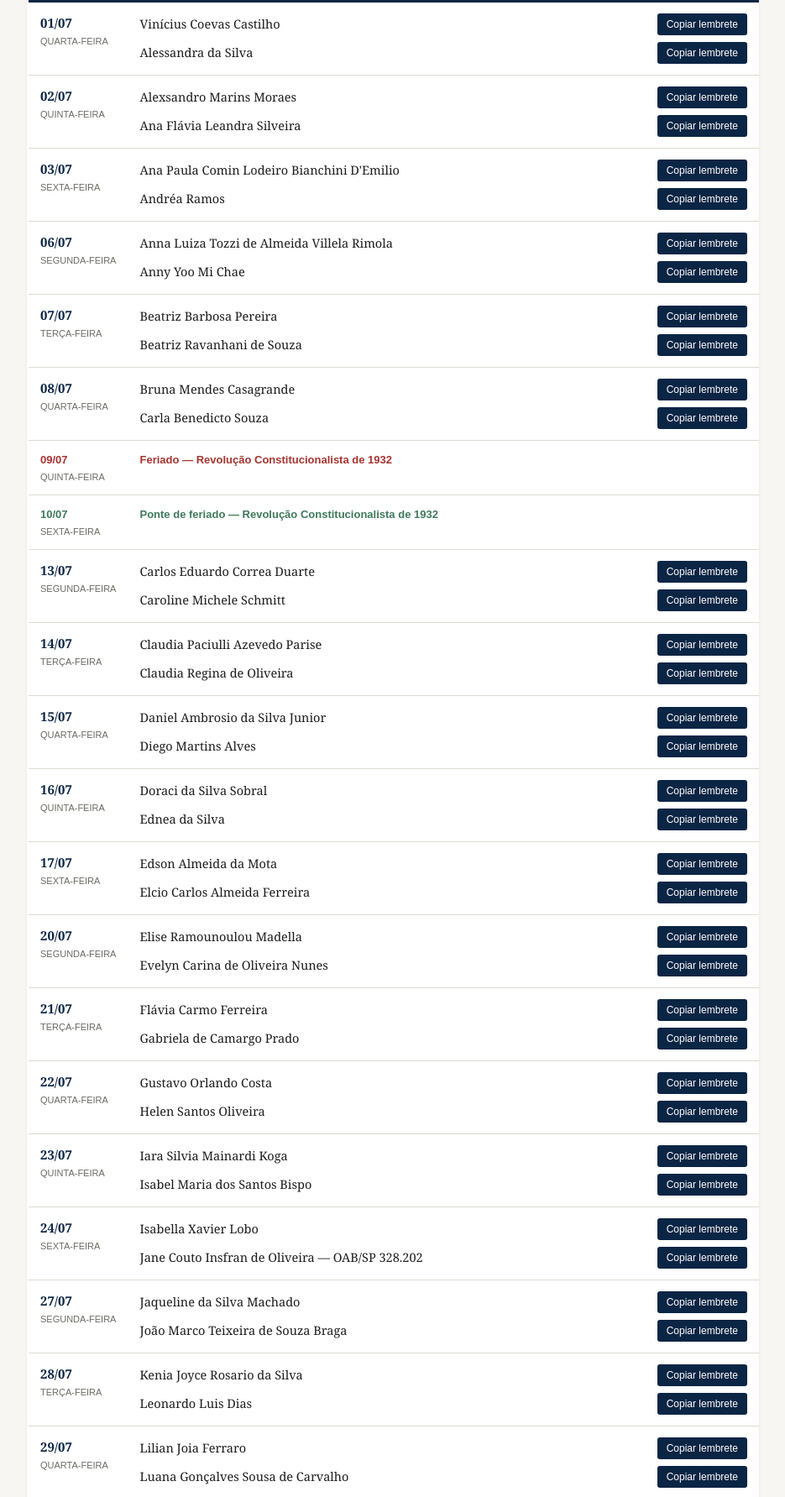
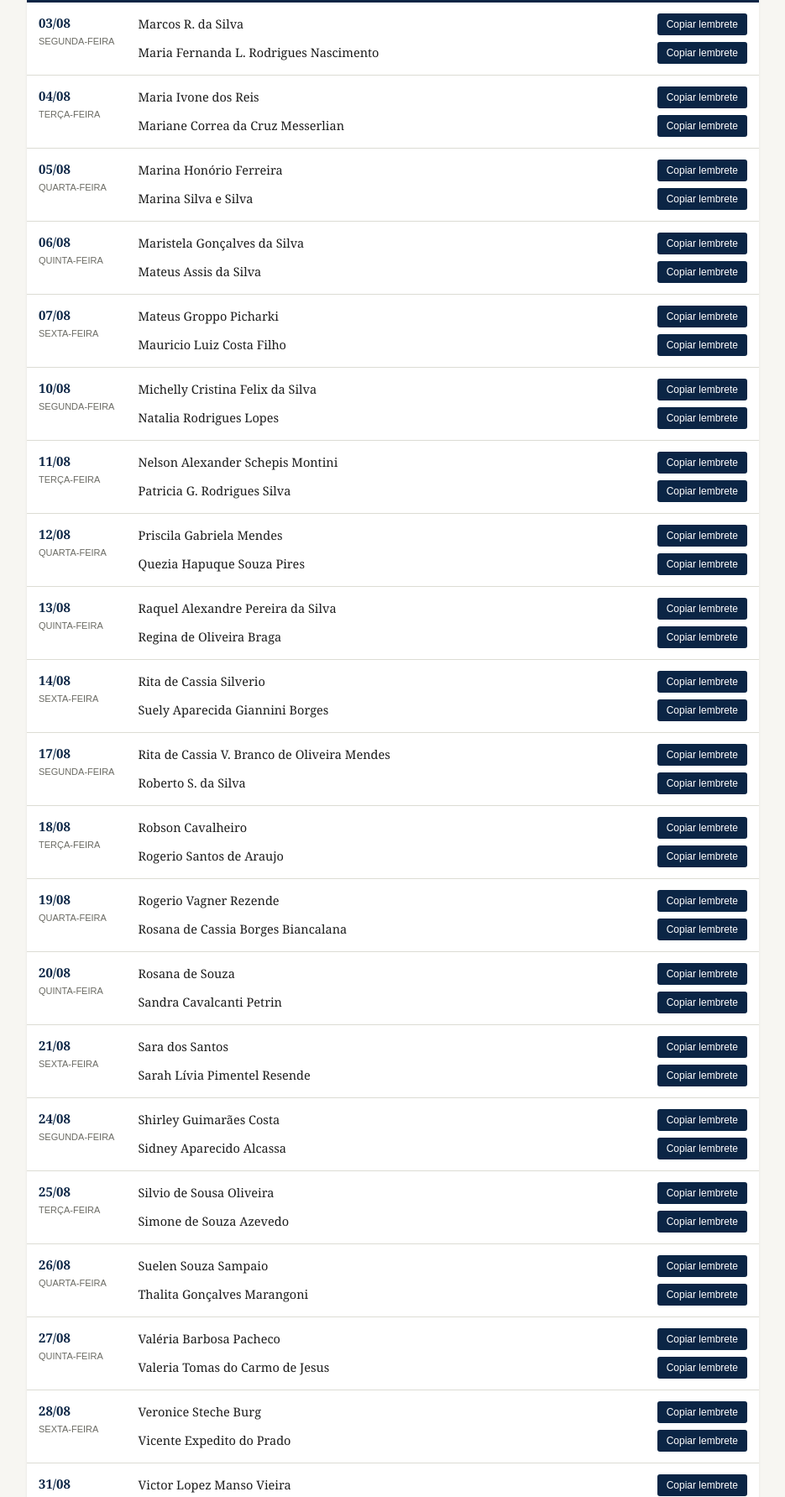
Before and after one commit to cassiakelly995-lab/LEMBRETEDEESCALA, a plain HTML site: page index.html in a window 1280 px wide. Shown: the part 374-2157 px from the top of the page at 84% size, without its empty margins (172-1107 px from the left). Drawn offline with Linux system fonts and the light colour scheme.

Commit message:
Update schedule for August 2026 and header title
Updated the header title and adjusted the schedule for August 2026 for both Santana de Parnaíba and Pirapora do Bom Jesus.

```diff
--- a/index.html
+++ b/index.html
@@ -45,7 +45,6 @@
   h1{margin:0 0 4px;font-size:28px;font-weight:700;}
   .subtitulo{font-family:Arial,sans-serif;font-size:14px;color:#cbd6e6;}
 
-  /* Abas */
   .abas{
     max-width:920px;
     margin:0 auto;
@@ -188,7 +187,7 @@
 <header>
   <div class="header-inner">
     <div class="eyebrow">Assistência Judiciária Gratuita — Convênio nº 001/2026 DPE-SP/OAB-SP</div>
-    <h1>Escala de Triagem — Julho 2026</h1>
+    <h1>Escala de Triagem — Agosto 2026</h1>
     <div class="subtitulo">247ª Subseção OAB Santana de Parnaíba</div>
   </div>
   <div class="abas">
@@ -293,34 +292,32 @@ function copiarTexto(texto, btn){
 }
 
 /* ============================================================
-   SANTANA DE PARNAÍBA — ATUALIZAÇÃO MENSAL
+   SANTANA DE PARNAÍBA — AGOSTO 2026
    tipo: "normal" | "feriado" | "ponte"
    advogados: null quando for feriado/ponte
    ============================================================ */
 const ESCALA_SANTANA = [
-  { data:"2026-07-01", diaSemana:"Quarta-feira", tipo:"normal", advogados:["Vinícius Coevas Castilho","Alessandra da Silva"] },
-  { data:"2026-07-02", diaSemana:"Quinta-feira", tipo:"normal", advogados:["Alexsandro Marins Moraes","Ana Flávia Leandra Silveira"] },
-  { data:"2026-07-03", diaSemana:"Sexta-feira",  tipo:"normal", advogados:["Ana Paula Comin Lodeiro Bianchini D'Emilio","Andréa Ramos"] },
-  { data:"2026-07-06", diaSemana:"Segunda-feira",tipo:"normal", advogados:["Anna Luiza Tozzi de Almeida Villela Rimola","Anny Yoo Mi Chae"] },
-  { data:"2026-07-07", diaSemana:"Terça-feira",  tipo:"normal", advogados:["Beatriz Barbosa Pereira","Beatriz Ravanhani de Souza"] },
-  { data:"2026-07-08", diaSemana:"Quarta-feira", tipo:"normal", advogados:["Bruna Mendes Casagrande","Carla Benedicto Souza"] },
-  { data:"2026-07-09", diaSemana:"Quinta-feira", tipo:"feriado", advogados:null, texto:"Feriado — Revolução Constitucionalista de 1932" },
-  { data:"2026-07-10", diaSemana:"Sexta-feira",  tipo:"ponte", advogados:null, texto:"Ponte de feriado — Revolução Constitucionalista de 1932" },
-  { data:"2026-07-13", diaSemana:"Segunda-feira",tipo:"normal", advogados:["Carlos Eduardo Correa Duarte","Caroline Michele Schmitt"] },
-  { data:"2026-07-14", diaSemana:"Terça-feira",  tipo:"normal", advogados:["Claudia Paciulli Azevedo Parise","Claudia Regina de Oliveira"] },
-  { data:"2026-07-15", diaSemana:"Quarta-feira", tipo:"normal", advogados:["Daniel Ambrosio da Silva Junior","Diego Martins Alves"] },
-  { data:"2026-07-16", diaSemana:"Quinta-feira", tipo:"normal", advogados:["Doraci da Silva Sobral","Ednea da Silva"] },
-  { data:"2026-07-17", diaSemana:"Sexta-feira",  tipo:"normal", advogados:["Edson Almeida da Mota","Elcio Carlos Almeida Ferreira"] },
-  { data:"2026-07-20", diaSemana:"Segunda-feira",tipo:"normal", advogados:["Elise Ramounoulou Madella","Evelyn Carina de Oliveira Nunes"] },
-  { data:"2026-07-21", diaSemana:"Terça-feira",  tipo:"normal", advogados:["Flávia Carmo Ferreira","Gabriela de Camargo Prado"] },
-  { data:"2026-07-22", diaSemana:"Quarta-feira", tipo:"normal", advogados:["Gustavo Orlando Costa","Helen Santos Oliveira"] },
-  { data:"2026-07-23", diaSemana:"Quinta-feira", tipo:"normal", advogados:["Iara Silvia Mainardi Koga","Isabel Maria dos Santos Bispo"] },
-  { data:"2026-07-24", diaSemana:"Sexta-feira",  tipo:"normal", advogados:["Isabella Xavier Lobo","Jane Couto Insfran de Oliveira — OAB/SP 328.202"] },
-  { data:"2026-07-27", diaSemana:"Segunda-feira",tipo:"normal", advogados:["Jaqueline da Silva Machado","João Marco Teixeira de Souza Braga"] },
-  { data:"2026-07-28", diaSemana:"Terça-feira",  tipo:"normal", advogados:["Kenia Joyce Rosario da Silva","Leonardo Luis Dias"] },
-  { data:"2026-07-29", diaSemana:"Quarta-feira", tipo:"normal", advogados:["Lilian Joia Ferraro","Luana Gonçalves Sousa de Carvalho"] },
-  { data:"2026-07-30", diaSemana:"Quinta-feira", tipo:"normal", advogados:["Luciana Maria Fuzer","Luis Gustavo Cigana Crivellaro"] },
-  { data:"2026-07-31", diaSemana:"Sexta-feira",  tipo:"normal", advogados:["Luiz Carlos Sarra","Marco Antonio de Carvalho Santos"] },
+  { data:"2026-08-03", diaSemana:"Segunda-feira",tipo:"normal", advogados:["Marcos R. da Silva","Maria Fernanda L. Rodrigues Nascimento"] },
+  { data:"2026-08-04", diaSemana:"Terça-feira",  tipo:"normal", advogados:["Maria Ivone dos Reis","Mariane Correa da Cruz Messerlian"] },
+  { data:"2026-08-05", diaSemana:"Quarta-feira", tipo:"normal", advogados:["Marina Honório Ferreira","Marina Silva e Silva"] },
+  { data:"2026-08-06", diaSemana:"Quinta-feira", tipo:"normal", advogados:["Maristela Gonçalves da Silva","Mateus Assis da Silva"] },
+  { data:"2026-08-07", diaSemana:"Sexta-feira",  tipo:"normal", advogados:["Mateus Groppo Picharki","Mauricio Luiz Costa Filho"] },
+  { data:"2026-08-10", diaSemana:"Segunda-feira",tipo:"normal", advogados:["Michelly Cristina Felix da Silva","Natalia Rodrigues Lopes"] },
+  { data:"2026-08-11", diaSemana:"Terça-feira",  tipo:"normal", advogados:["Nelson Alexander Schepis Montini","Patricia G. Rodrigues Silva"] },
+  { data:"2026-08-12", diaSemana:"Quarta-feira", tipo:"normal", advogados:["Priscila Gabriela Mendes","Quezia Hapuque Souza Pires"] },
+  { data:"2026-08-13", diaSemana:"Quinta-feira", tipo:"normal", advogados:["Raquel Alexandre Pereira da Silva","Regina de Oliveira Braga"] },
+  { data:"2026-08-14", diaSemana:"Sexta-feira",  tipo:"normal", advogados:["Rita de Cassia Silverio","Suely Aparecida Giannini Borges"] },
+  { data:"2026-08-17", diaSemana:"Segunda-feira",tipo:"normal", advogados:["Rita de Cassia V. Branco de Oliveira Mendes","Roberto S. da Silva"] },
+  { data:"2026-08-18", diaSemana:"Terça-feira",  tipo:"normal", advogados:["Robson Cavalheiro","Rogerio Santos de Araujo"] },
+  { data:"2026-08-19", diaSemana:"Quarta-feira", tipo:"normal", advogados:["Rogerio Vagner Rezende","Rosana de Cassia Borges Biancalana"] },
+  { data:"2026-08-20", diaSemana:"Quinta-feira", tipo:"normal", advogados:["Rosana de Souza","Sandra Cavalcanti Petrin"] },
+  { data:"2026-08-21", diaSemana:"Sexta-feira",  tipo:"normal", advogados:["Sara dos Santos","Sarah Lívia Pimentel Resende"] },
+  { data:"2026-08-24", diaSemana:"Segunda-feira",tipo:"normal", advogados:["Shirley Guimarães Costa","Sidney Aparecido Alcassa"] },
+  { data:"2026-08-25", diaSemana:"Terça-feira",  tipo:"normal", advogados:["Silvio de Sousa Oliveira","Simone de Souza Azevedo"] },
+  { data:"2026-08-26", diaSemana:"Quarta-feira", tipo:"normal", advogados:["Suelen Souza Sampaio","Thalita Gonçalves Marangoni"] },
+  { data:"2026-08-27", diaSemana:"Quinta-feira", tipo:"normal", advogados:["Valéria Barbosa Pacheco","Valeria Tomas do Carmo de Jesus"] },
+  { data:"2026-08-28", diaSemana:"Sexta-feira",  tipo:"normal", advogados:["Veronice Steche Burg","Vicente Expedito do Prado"] },
+  { data:"2026-08-31", diaSemana:"Segunda-feira",tipo:"normal", advogados:["Victor Lopez Manso Vieira","Vinícius Coevas Castilho"] },
 ];
 
 function montarTextoLembreteSantana(item, nomeAdvogado){
@@ -393,18 +390,17 @@ function renderizarSantana(){
 }
 
 /* ============================================================
-   PIRAPORA DO BOM JESUS — ATUALIZAÇÃO MENSAL
+   PIRAPORA DO BOM JESUS — AGOSTO 2026
    tipo: "normal" | "feriado"
    advogado: null quando for feriado
    ============================================================ */
 const ENDERECO_TRIAGEM_PIRAPORA = "R. Bom Jesus, 106 - Centro, Pirapora do Bom Jesus - SP, 06550-000";
 
 const ESCALA_PIRAPORA = [
-  { data:"2026-07-03", diaSemana:"Sexta-feira", tipo:"normal", advogado:"Bruna Mendes Casagrande" },
-  { data:"2026-07-10", diaSemana:"Sexta-feira", tipo:"feriado", advogado:null, texto:"Feriado — Revolução Constitucionalista de 1932" },
-  { data:"2026-07-17", diaSemana:"Sexta-feira", tipo:"normal", advogado:"Carla Benedicto Souza" },
-  { data:"2026-07-24", diaSemana:"Sexta-feira", tipo:"normal", advogado:"Carlos Eduardo Correa Duarte" },
-  { data:"2026-07-31", diaSemana:"Sexta-feira", tipo:"normal", advogado:"Caroline Michele Schmitt" },
+  { data:"2026-08-07", diaSemana:"Sexta-feira", tipo:"normal", advogado:"Claudia Paciulli Azevedo Parise" },
+  { data:"2026-08-14", diaSemana:"Sexta-feira", tipo:"normal", advogado:"Claudia Regina de Oliveira" },
+  { data:"2026-08-21", diaSemana:"Sexta-feira", tipo:"normal", advogado:"Daniel Ambrosio da Silva Junior" },
+  { data:"2026-08-28", diaSemana:"Sexta-feira", tipo:"normal", advogado:"Diego Martins Alves" },
 ];
 
 function montarTextoLembretePirapora(item){
```
